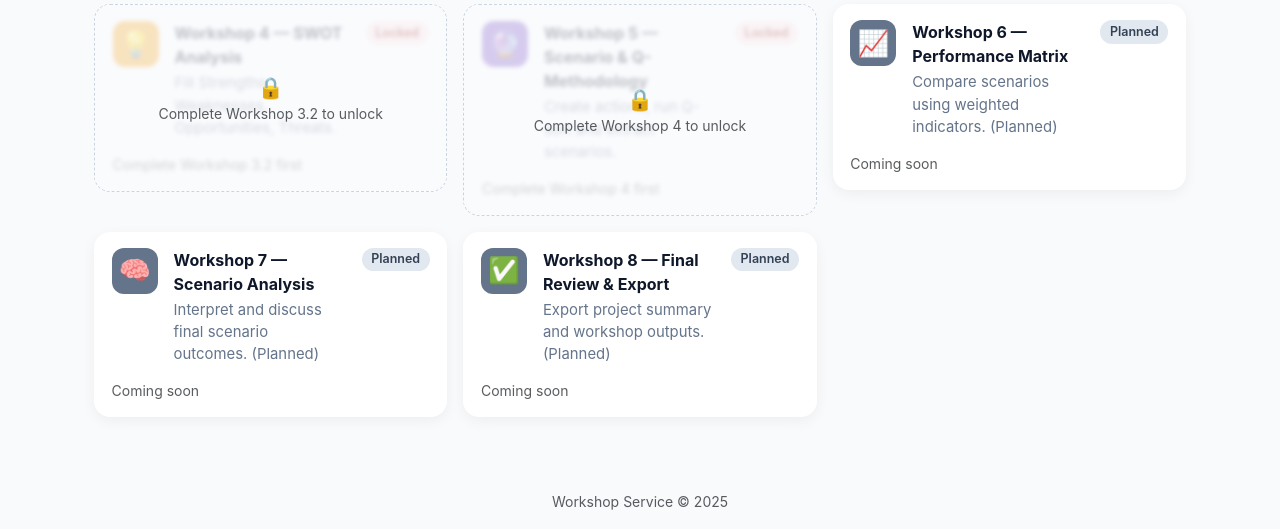
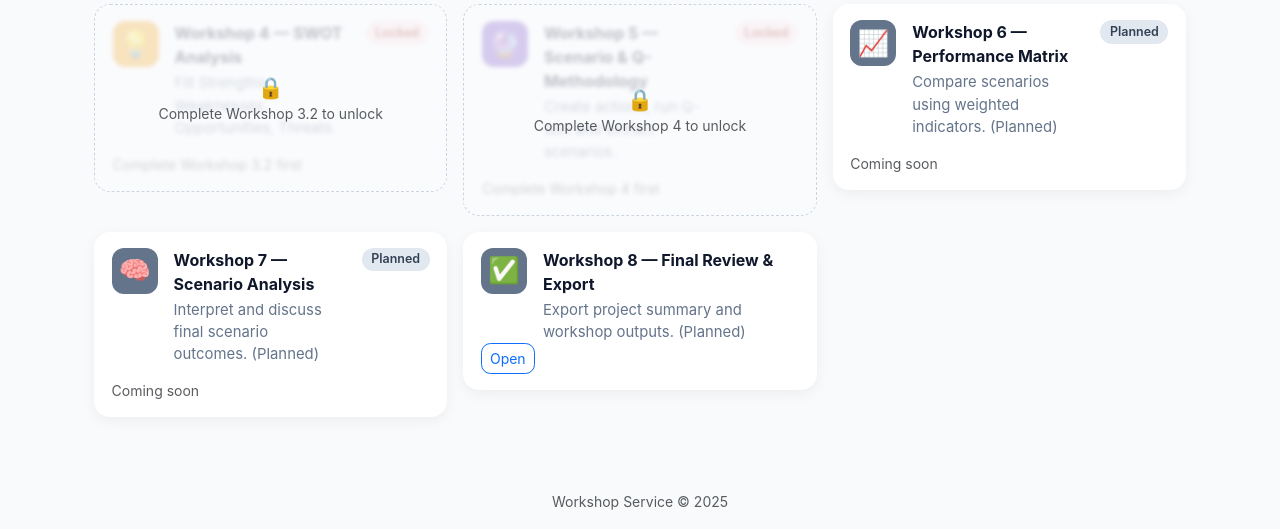
Before and after one commit to alireza-soleiman/LMS, a Django app: template workshops/templates/workshops/workshop_list.html in a window 1280 px wide. Shown: the part 723-1252 px from the top of the page. Run offline with Django 5.2, Linux system fonts and the light colour scheme; the template is opened without the code that fills it, so the values that code supplies are empty.

Commit message:
add link to workshop list

```diff
--- a/workshops/templates/workshops/workshop_list.html
+++ b/workshops/templates/workshops/workshop_list.html
@@ -394,9 +394,9 @@
               <p class="ws-sub">Export project summary and workshop outputs. (Planned)</p>
             </div>
           </div>
-          <span class="badge b-planned">Planned</span>
+
         </div>
-        <div class="ws-actions"><span class="text-muted small">Coming soon</span></div>
+        <a class="btn btn-outline-primary btn-sm" href="{% url 'final_review' project.id %}">Open</a>
       </div>
     </div>
 
```
